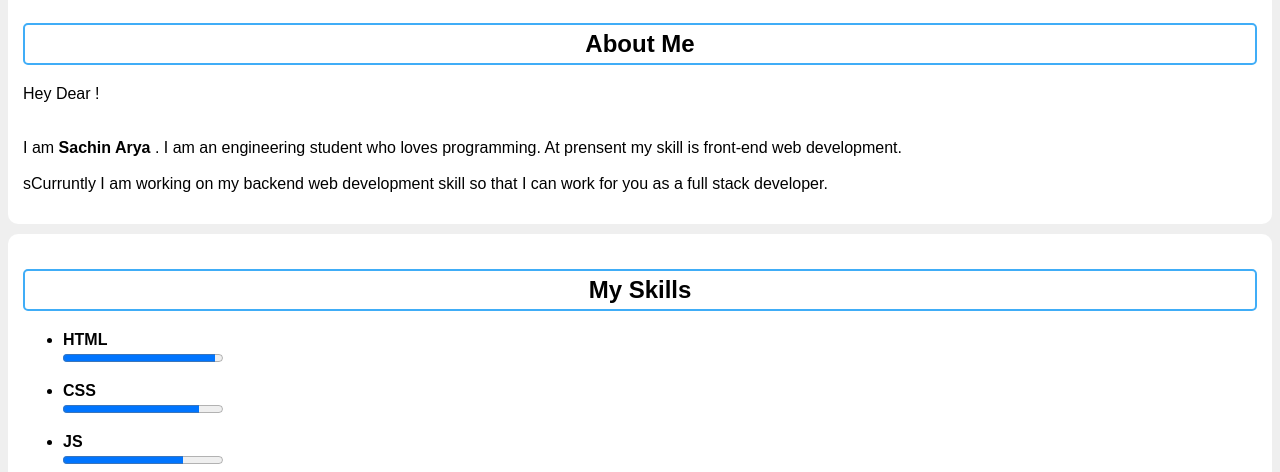
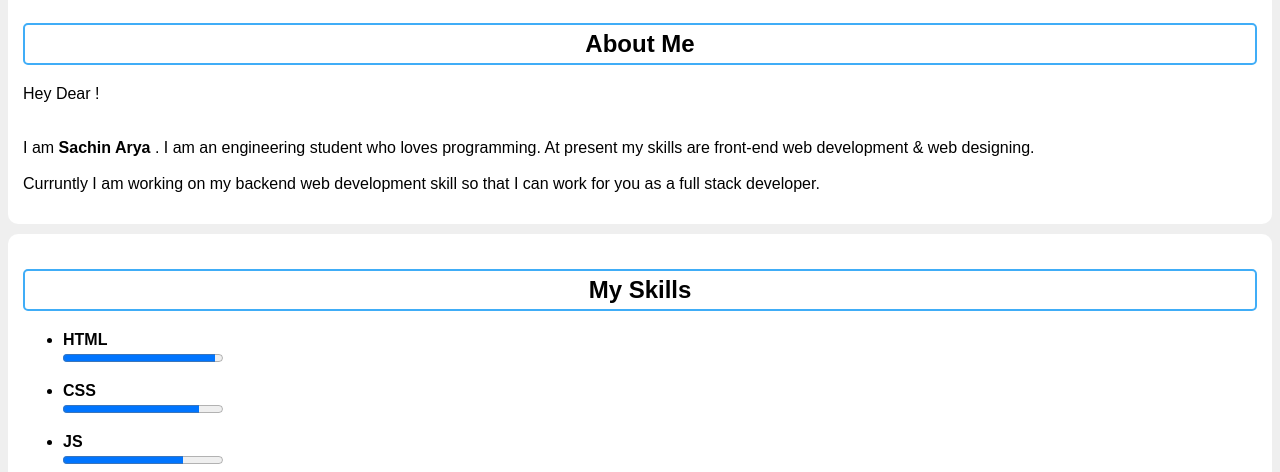
Before and after one commit to ssachinaryaa/ssachinaryaa.com, a plain HTML site: page index.html in a window 1280 px wide. Shown: the part 333-805 px from the top of the page. Drawn offline with Linux system fonts and the light colour scheme.

Commit message:
Silly mistakes

```diff
--- a/index.html
+++ b/index.html
@@ -94,8 +94,8 @@
         <p>Hey Dear ! <br/><br/><br/>
         I am <strong>Sachin Arya</strong> .  I am an engineering
         student who loves programming.
-    At prensent my skill is front-end web development.
-    <br/><br/>sCurruntly I am
+    At present my skills are front-end web development & web designing.
+    <br/><br/>Curruntly I am
 working on my backend web development skill so that I can work for you
 as a  full stack developer. </p>
     </div>
```
